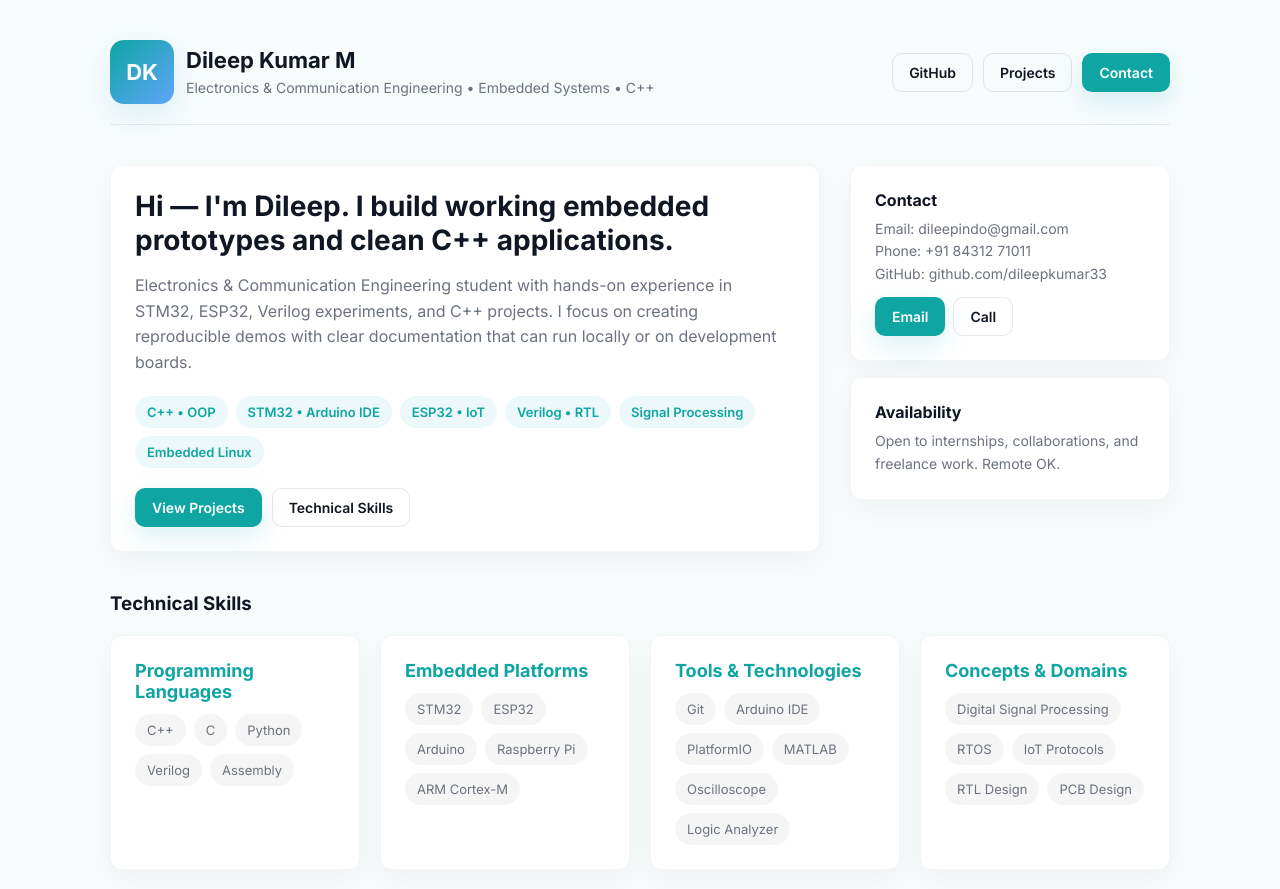
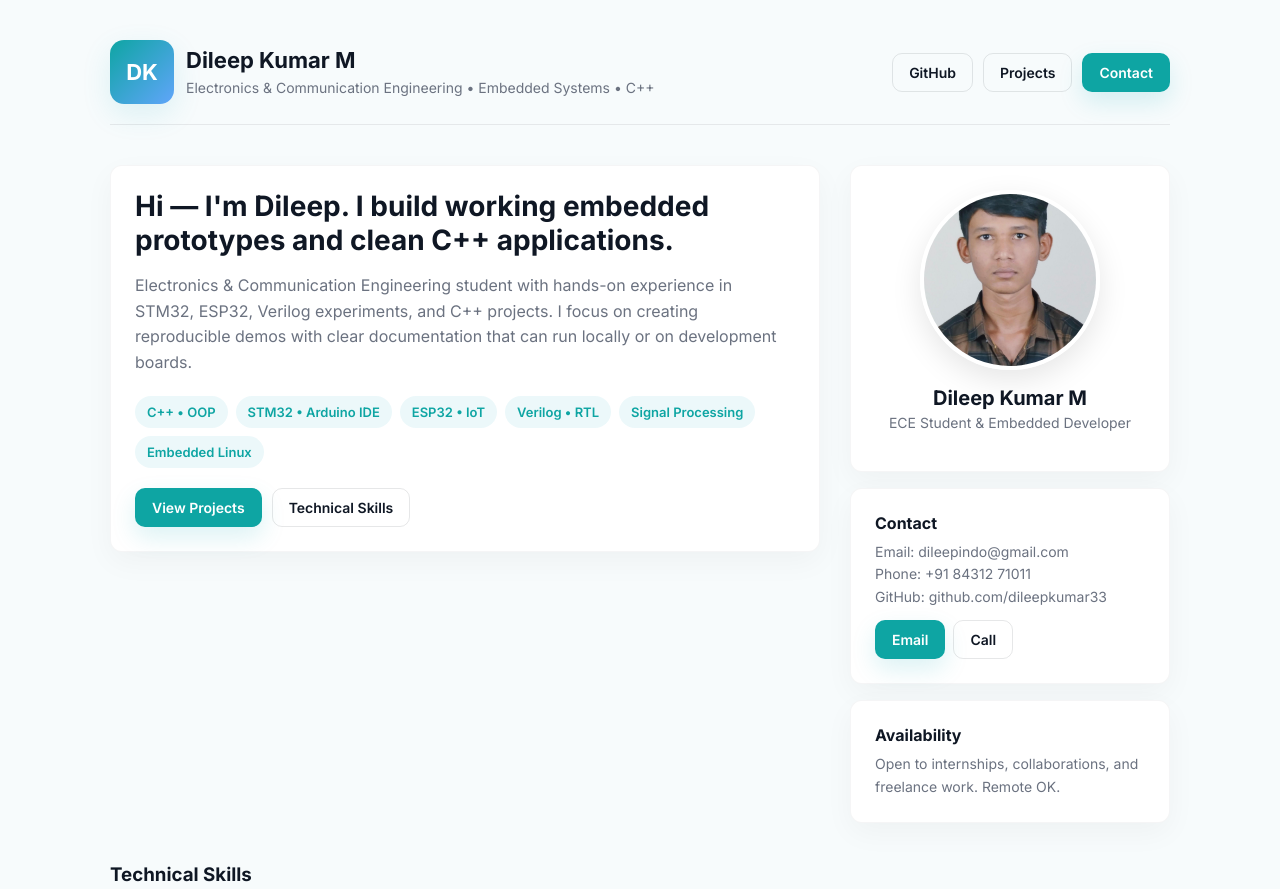
Before and after one commit to dileepkumar33/dileepkumar33.github.io, a plain HTML site: page index.html in a window 1280 px wide. Shown: the top 889 px of the page. Drawn offline with Linux system fonts and the light colour scheme.

Commit message:
Implement profile image styles and layout
Added styles for profile image and header.

```diff
--- a/index.html
+++ b/index.html
@@ -201,6 +201,36 @@
       transform: translateY(-1px);
     }
 
+    /* ===== PROFILE IMAGE STYLES ===== */
+    .profile-image {
+      width: 180px;
+      height: 180px;
+      border-radius: 50%;
+      object-fit: cover;
+      margin: 0 auto 16px;
+      display: block;
+      border: 4px solid white;
+      box-shadow: 0 10px 30px rgba(2,6,12,0.1);
+      transition: var(--transition);
+    }
+    .profile-image:hover {
+      transform: scale(1.03);
+      box-shadow: 0 15px 40px rgba(2,6,12,0.15);
+    }
+    .profile-header {
+      text-align: center;
+      margin-bottom: 16px;
+    }
+    .profile-name {
+      font-size: 20px;
+      font-weight: 700;
+      margin-bottom: 4px;
+    }
+    .profile-title {
+      color: var(--muted);
+      font-size: 14px;
+    }
+
     /* ===== PROJECTS ===== */
     .projects h3 {
       font-size: 24px;
@@ -356,6 +386,10 @@
       .thumb {
         height: 130px;
       }
+      .profile-image {
+        width: 140px;
+        height: 140px;
+      }
     }
     @media (max-width: 520px) {
       .page {
@@ -370,6 +404,10 @@
       }
       .hero-left h2 {
         font-size: 22px;
+      }
+      .profile-image {
+        width: 120px;
+        height: 120px;
       }
     }
 
@@ -426,6 +464,15 @@
       </div>
 
       <aside class="sidebar">
+        <!-- Profile Photo Card -->
+        <div class="card" style="text-align: center;">
+          <img src="profile.jpg" alt="Dileep Kumar M" class="profile-image">
+          <div class="profile-header">
+            <div class="profile-name">Dileep Kumar M</div>
+            <div class="profile-title">ECE Student & Embedded Developer</div>
+          </div>
+        </div>
+
         <div class="card">
           <strong>Contact</strong>
           <div class="contact-line" id="contact" style="margin-top:8px">
@@ -608,4 +655,4 @@
     });
   </script>
 </body>
-  </html>
+            </html>
```
